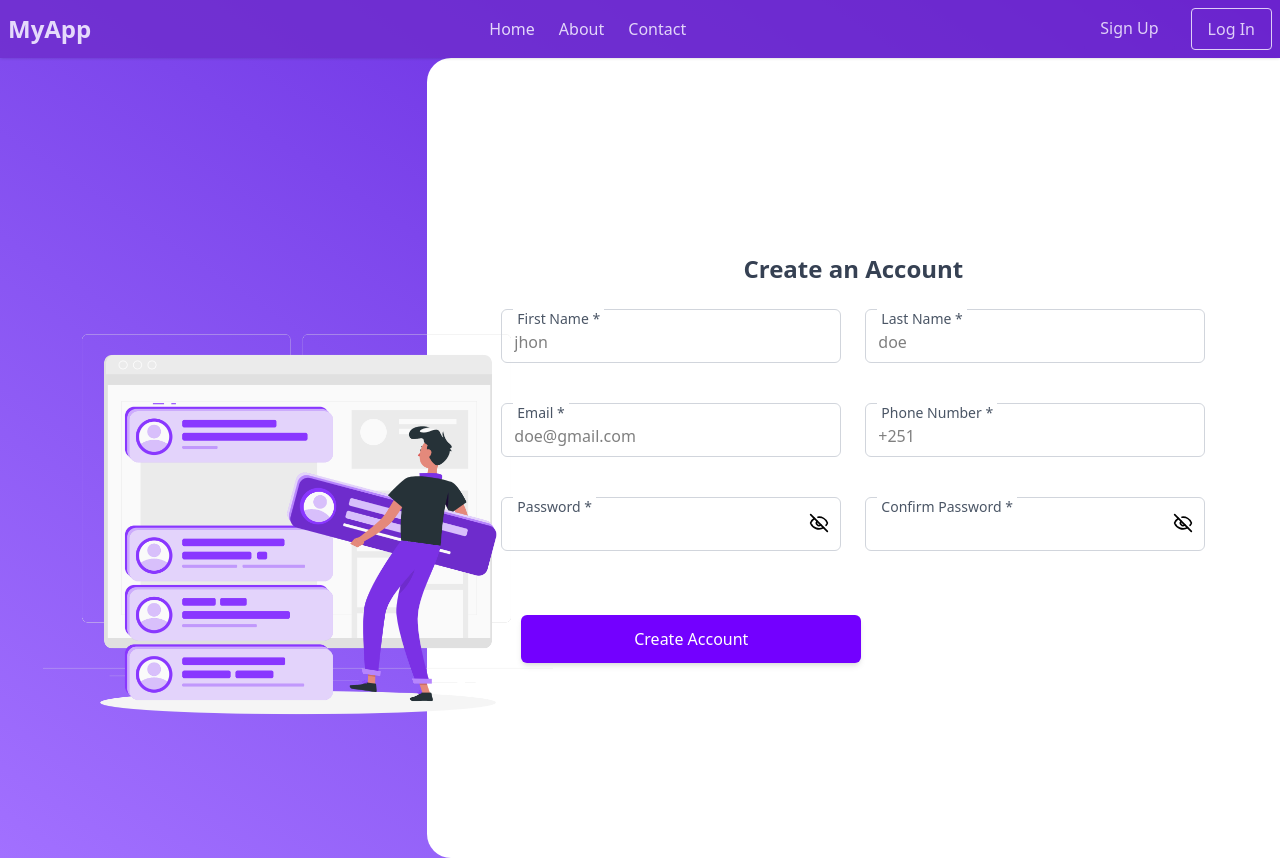
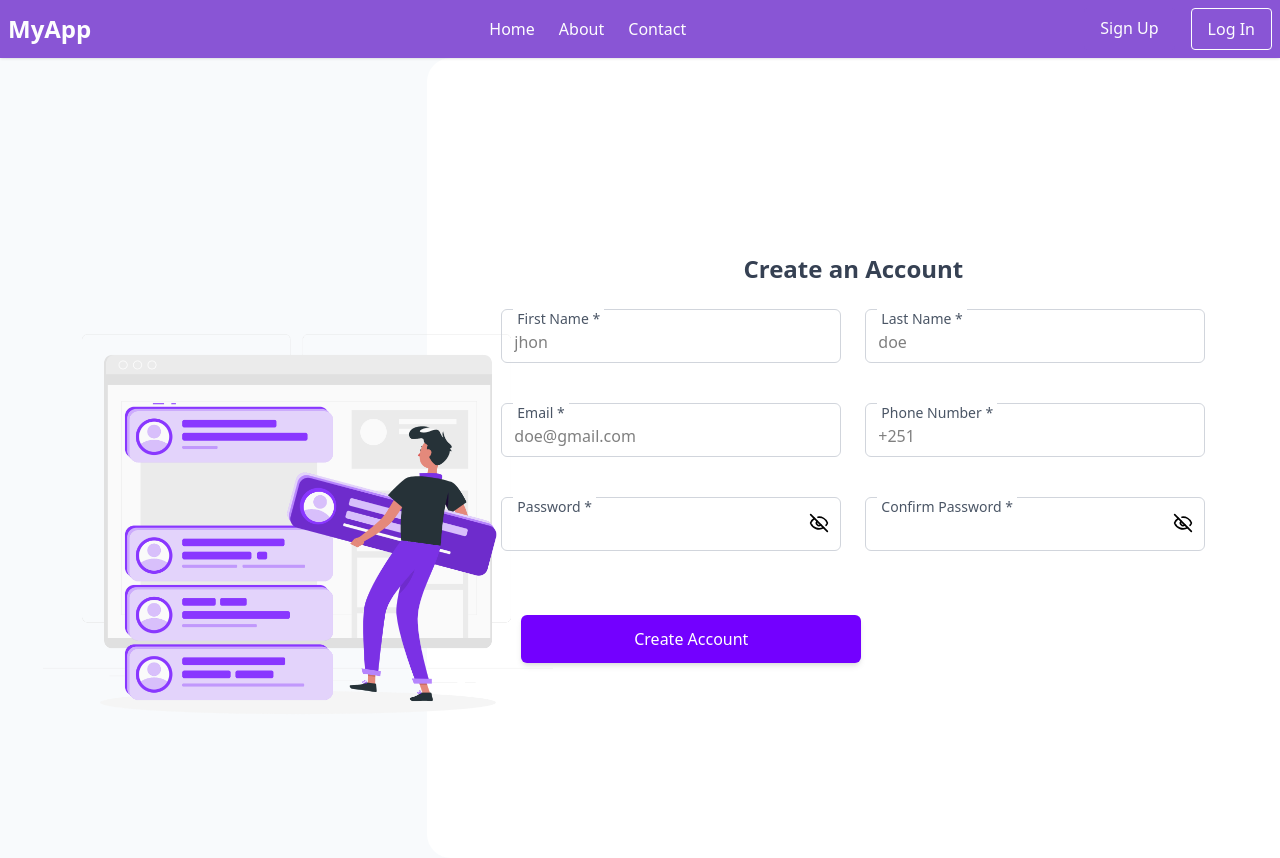
Before and after one commit to BettyyN/Social-Company-App, a Next.js app: page /auth/signup in a window 1280 px wide. Built offline with nearby package versions, Linux system fonts and the light colour scheme.

Commit message:
style modified

```diff
--- a/app/auth/signup/page.tsx
+++ b/app/auth/signup/page.tsx
@@ -4,7 +4,7 @@ import SignupForm from "@/Components/signUpForm";
 export default function page() {
   return (
     <>
-      <div className="bg-gradient-to-bl from-[#6000DA] to-[#A270FF] ">
+      <div className="bg-slate-50">
         <Header />
         <div className="min-h-screen flex lg:flex-row flex-col">
           <div className="lg:w-1/3 w-full">
```
